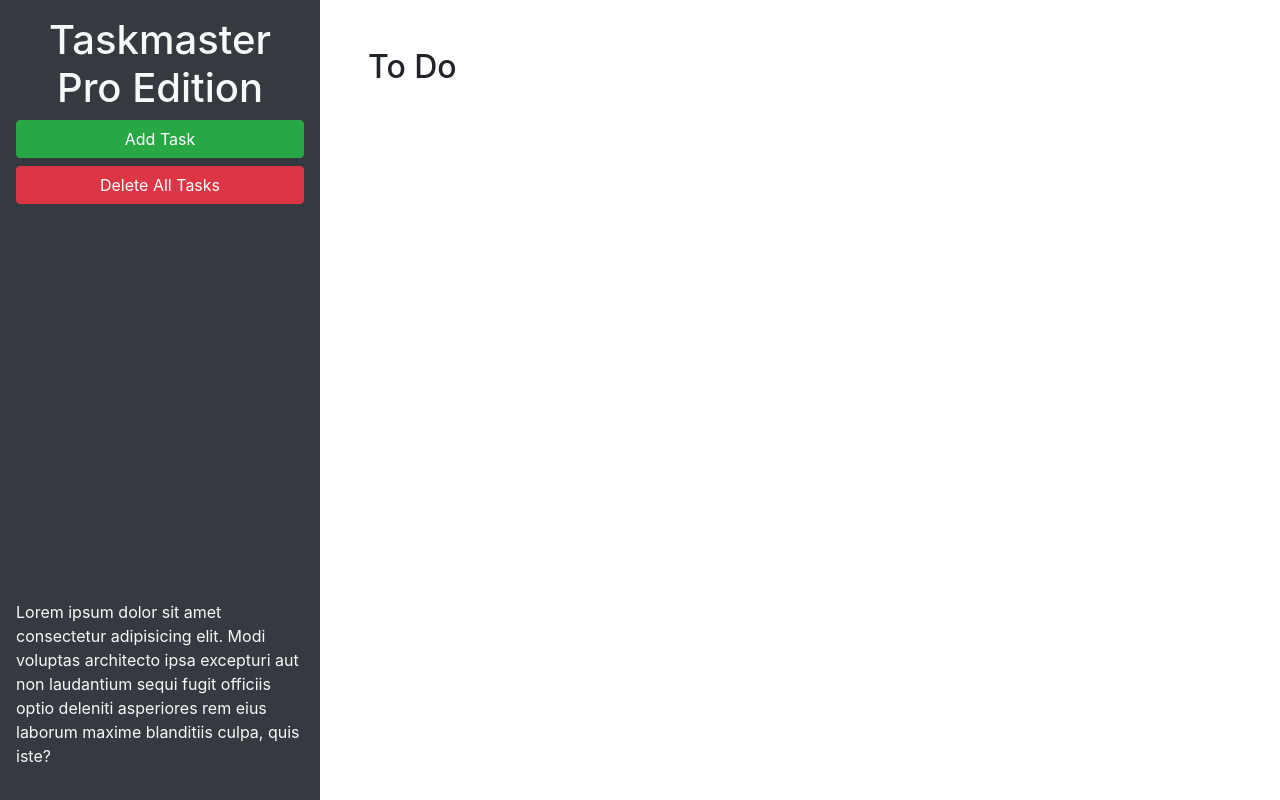
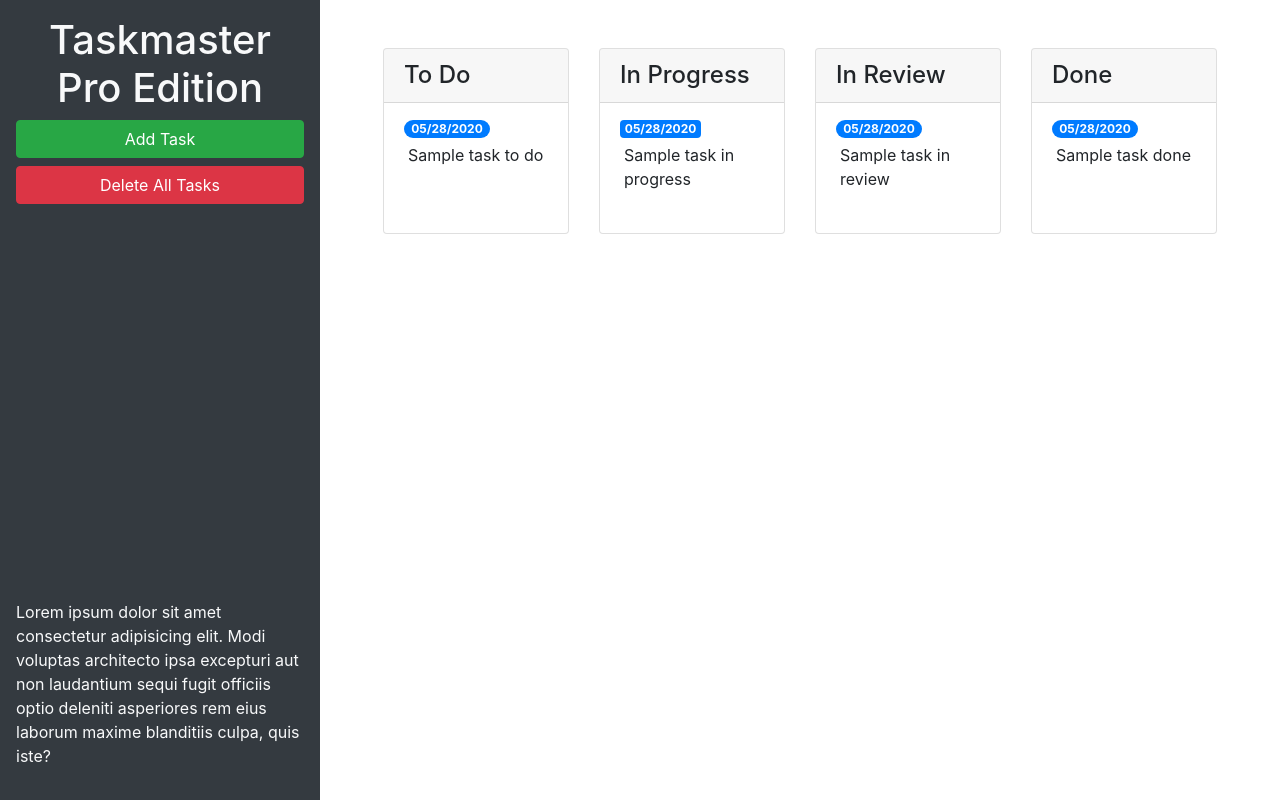
Before and after one commit to Stricker2/taskmaster-pro, a plain HTML site: page index.html in a window 1280 px wide. Drawn offline with nearby package versions, Linux system fonts and the light colour scheme.

Commit message:
bootstrap columns and modal

```diff
--- a/index.html
+++ b/index.html
@@ -24,9 +24,71 @@
       </p>
     </header>
     <main class="col-12 col-lg-9">
-      <div class="m-5">
-        <h2>To Do</h2>
-        <ul id="list-toDo" class="list-group"> </ul>
+      <div class="m-5 row justify-content-around">
+        <!-- to-do start -->
+        <div class="col-12 col-md-6 col-xl-3 mb-3">
+          <div class="card">
+            <h4 class="card-header">
+              To Do
+            </h4>
+
+            <ul id="list-toDo" class="list-group list-group-flush">
+              <li class="list-group-item">
+                <span class="badge badge-primary badge-pill">05/28/2020</span>
+                <p class="m-1">Sample task to do</p>
+              </li>
+            </ul>
+          </div>
+        </div>
+        <!-- to-do end -->
+
+        <!-- in progress start -->
+        <div class="col-12 col-md-6 col-xl-3 mb-3">
+          <div class="card">
+            <h4 class="card-header">
+              In Progress
+            </h4>
+            <ul id="list-inProgress" class="list-group list-group-flush">
+              <li class="list-group-item">
+                <span class="badge badge-primary badge pill">05/28/2020</span>
+                <p class="m-1">Sample task in progress</p>
+              </li>
+            </ul>
+          </div>
+        </div>
+        <!-- in progress end -->
+
+        <!-- in review start -->
+        <div class="col-12 col-md-6 col-xl-3 mb-3">
+          <div class="card">
+            <h4 class="card-header">
+              In Review
+            </h4>
+            <ul id="list-inReview" class="list-group list-group-flush">
+              <li class="list-group-item">
+                <span class="badge badge-primary badge-pill">05/28/2020</span>
+                <p class="m-1">Sample task in review</p>
+              </li>
+            </ul>
+          </div>
+        </div>
+        <!-- in review end -->
+
+        <!-- done start -->
+        <div class="col-12 col-md-6 col-xl-3 mb-3">
+          <div class="card">
+            <h4 class="card-header">
+              Done
+            </h4>
+            <ul id="list-done" class="list-group list-group-flush">
+              <li class="list-group-item">
+                <span class="badge badge-primary badge-pill">05/28/2020</span>
+                <p class="m-1">Sample task done</p>
+              </li>
+            </ul>
+          </div>
+        </div>
+        <!-- done end -->
       </div>
     </main>
   </div>
@@ -46,11 +108,11 @@
           <form>
             <div class="form-group">
               <label for="modalTaskDescription">Task description</label>
-              <textarea id="modalTaskDescription" rows="3"></textarea>
+              <textarea id="modalTaskDescription" rows="3" class="form-control"></textarea>
             </div>
             <div class="form-group">
               <label for="modalDueDate">Due date</label>
-              <input type="text" id="modalDueDate" placeholder="mm/dd/yyyy" autocomplete="off" />
+              <input type="text" class="form-control" id="modalDueDate" placeholder="mm/dd/yyyy" autocomplete="off" />
             </div>
           </form>
         </div>
```
